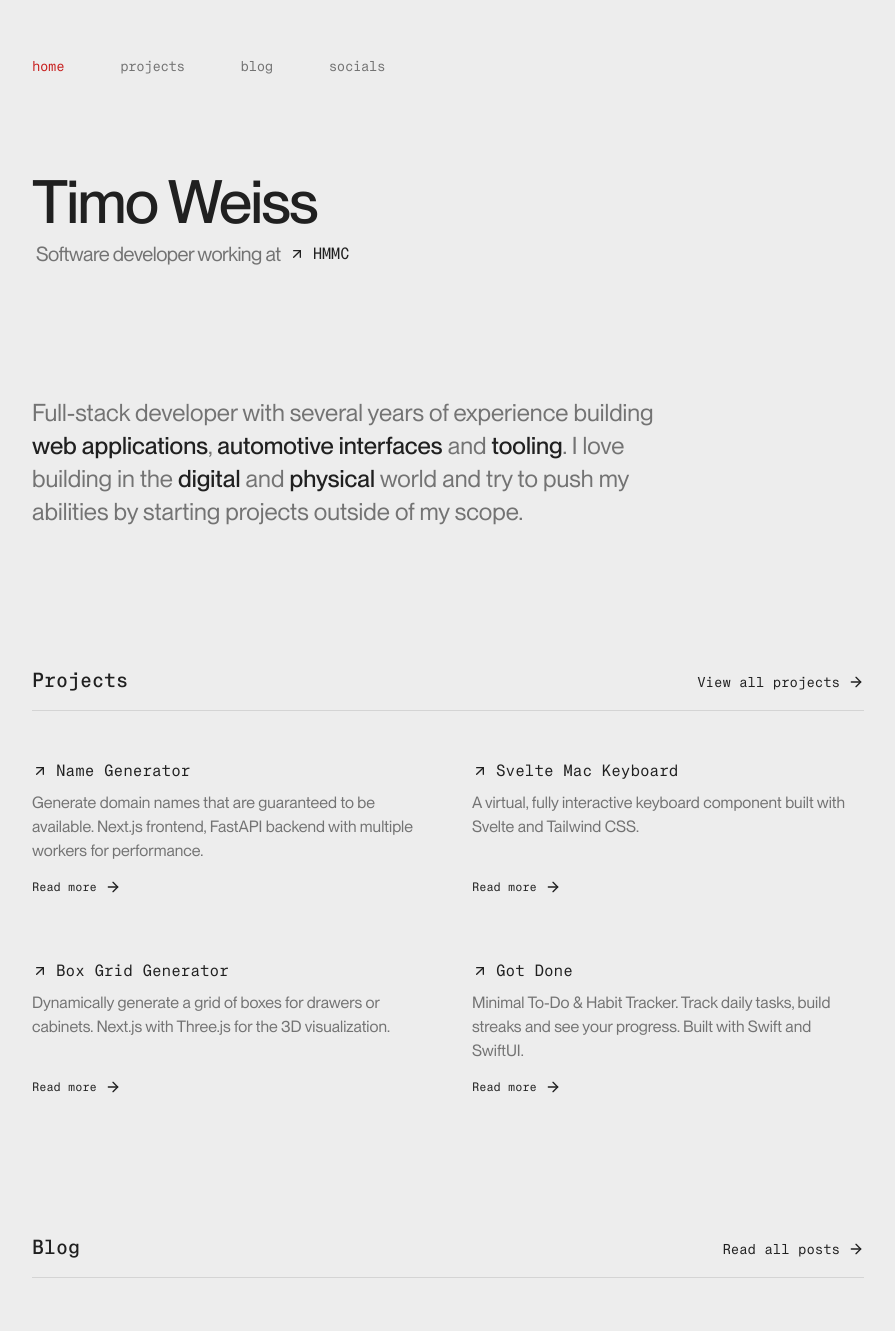
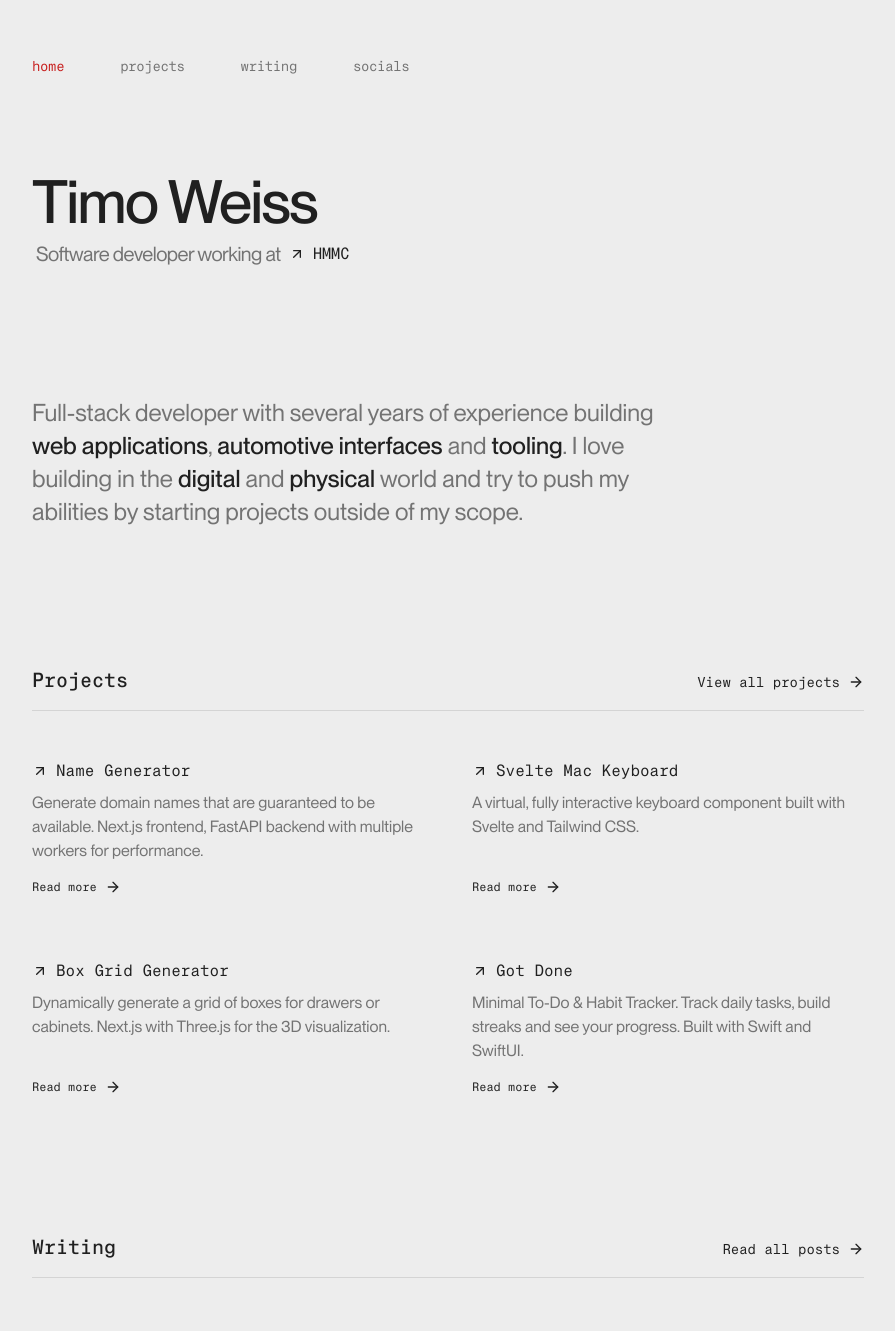
Before and after one commit to exddc/personal-site, a Next.js app: page / in a window 1280 px wide. Shown: the part 136-1467 px from the top of the page, without its empty margins (192-1087 px from the left). Built offline with nearby package versions, Linux system fonts and the light colour scheme.

Commit message:
Common component

```diff
--- a/app/page.tsx
+++ b/app/page.tsx
@@ -112,7 +112,7 @@ export default function Home() {
       >
         <div className="flex items-baseline justify-between border-b border-neutral-300 pb-4">
           <h2 className="text-foreground font-mono text-xl font-medium">
-            Blog
+            Writing
           </h2>
           <NextLink
             href="/blog"
--- a/components/NavBar.tsx
+++ b/components/NavBar.tsx
@@ -47,7 +47,7 @@ export default function NavBar({ variants }: Props) {
           isActive("/blog") && "text-accent",
         )}
       >
-        blog
+        writing
       </NextLink>
 
       <NextLink
--- /dev/null
+++ b/components/PageHeader.tsx
@@ -0,0 +1,20 @@
+"use client";
+
+// Libraries
+import { item } from "@/lib/animations";
+import { motion } from "framer-motion";
+
+// Types
+interface Props {
+  title: string;
+}
+
+export default function PageHeader({ title }: Props) {
+  return (
+    <motion.div variants={item} className="flex flex-col gap-2">
+      <h1 className="text-foreground text-4xl font-medium tracking-normal sm:text-6xl">
+        {title}
+      </h1>
+    </motion.div>
+  );
+}
```
